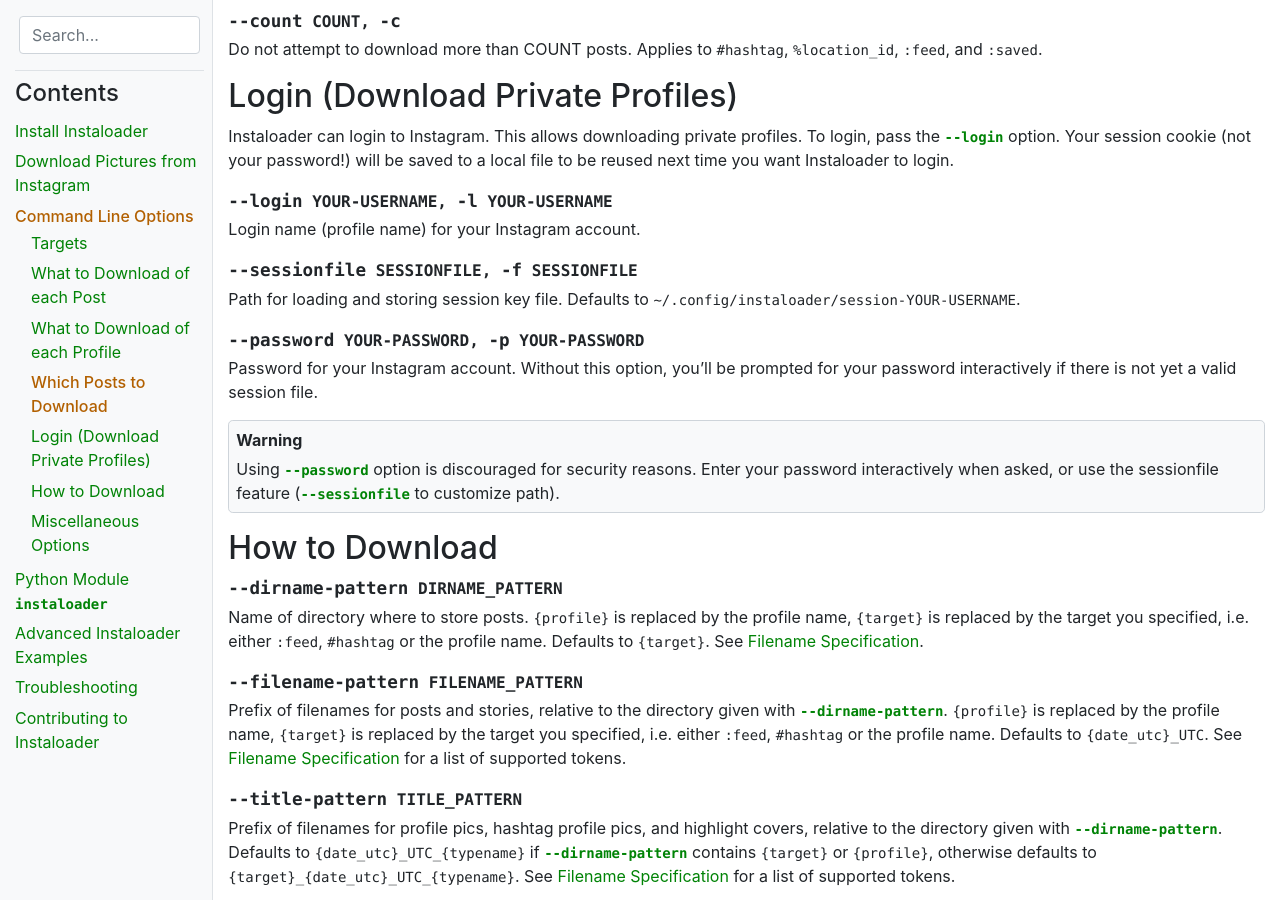
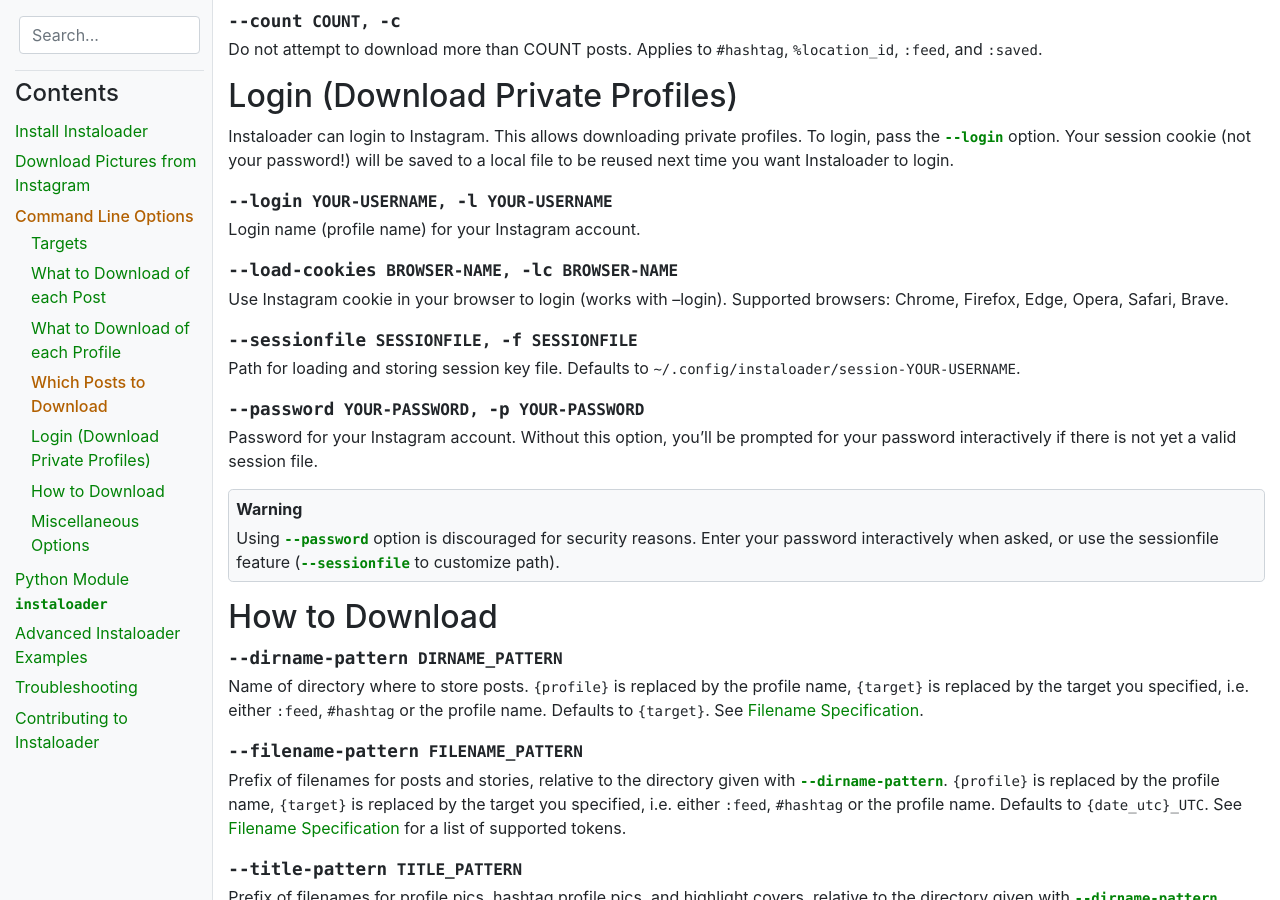
Before and after one commit to instaloader/instaloader, a Sphinx documentation site: the page built from docs/cli-options.rst, in a window 1280 px wide and 900 px high, scrolled down 3997 px. Built offline with Sphinx 7.4.7, drawn with Linux system fonts in a browser that asks for light colours; the version number is read from the project's files by our own code.

Commit message:
Updated docs for --load-cookies option

```diff
--- a/docs/cli-options.rst
+++ b/docs/cli-options.rst
@@ -196,6 +196,10 @@ Instaloader to login.
 
    Login name (profile name) for your Instagram account.
 
+.. option:: --load-cookies BROWSER-NAME, -lc BROWSER-NAME
+
+   Use Instagram cookie in your browser to login (works with --login). Supported browsers: Chrome, Firefox, Edge, Opera, Safari, Brave.
+
 .. option:: --sessionfile SESSIONFILE, -f SESSIONFILE
 
    Path for loading and storing session key file.  Defaults to
```
